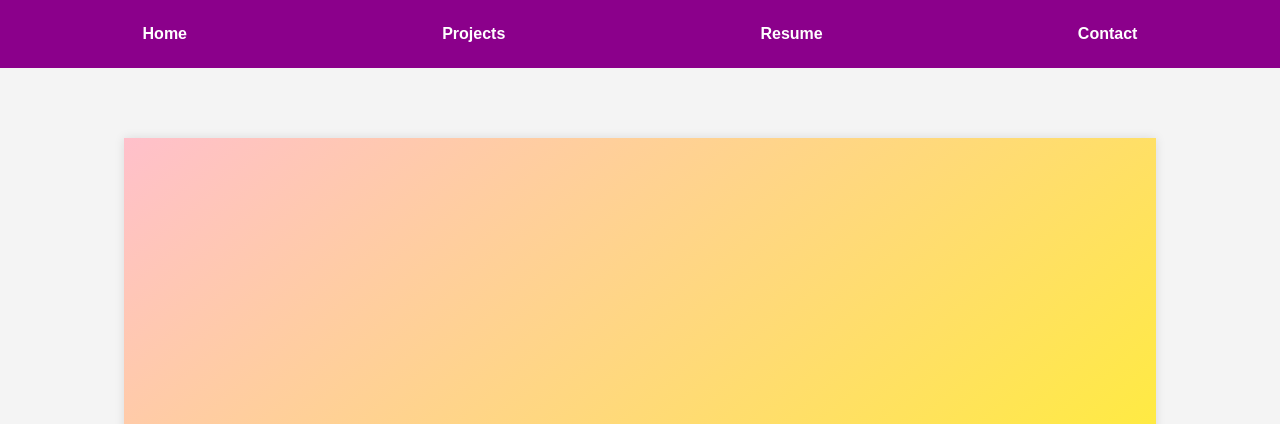
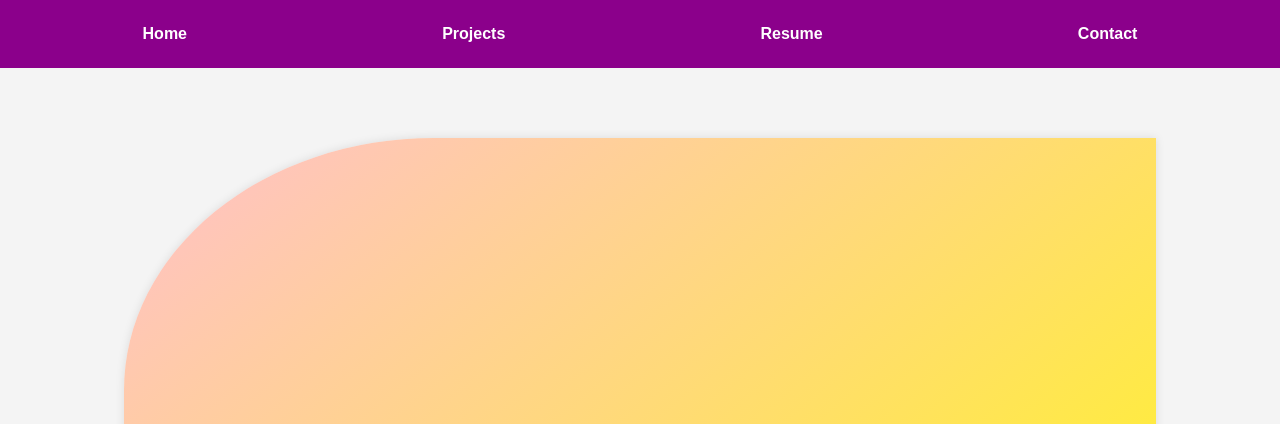
Before and after one commit to Priyanka5969/portfolio, a plain HTML site: page index.html in a window 1280 px wide. Shown: the top 424 px of the page. Drawn offline with Linux system fonts and the light colour scheme.

Commit message:
Update style.css

```diff
--- a/style.css
+++ b/style.css
@@ -154,6 +154,7 @@
     padding: 20px;
     background: linear-gradient(to bottom right, pink, yellow);
     box-shadow: 0 0 10px rgba(0, 0, 0, 0.1);
+    border-radius: 30% 0% 30% 0%;
   }
 
   h2 {
```
